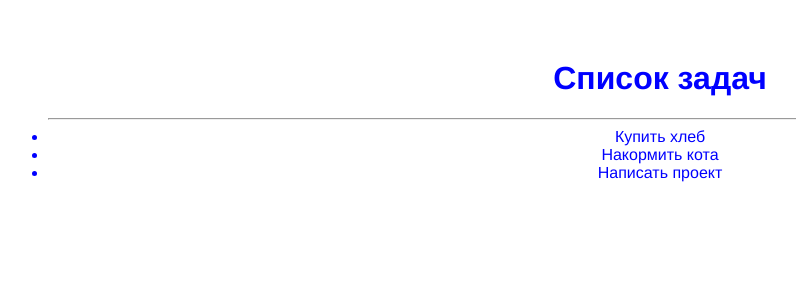
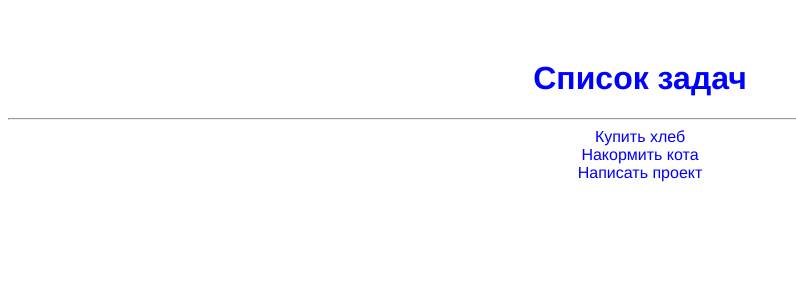
Before and after one commit to Ivan583/big-list, a Vue app: page / in a window 1280 px wide. Shown: the top 300 px of the page, without its empty margins (0-796 px from the left). Built offline with nearby package versions, Linux system fonts and the light colour scheme.

Commit message:
Форматирование списка
Удаление маркеров и отступов

```diff
--- a/src/components/TaskList.vue
+++ b/src/components/TaskList.vue
@@ -15,20 +15,11 @@ export default {
 };
 </script>
 
-<!-- Add "scoped" attribute to limit CSS to this component only -->
+
 <style scoped>
-/* h3 {
-  margin: 40px 0 0;
-}
 ul {
   list-style-type: none;
   padding: 0;
+  margin: 0;
 }
-li {
-  display: inline-block;
-  margin: 0 10px;
-}
-a {
-  color: #42b983;
-} */
 </style>
```
